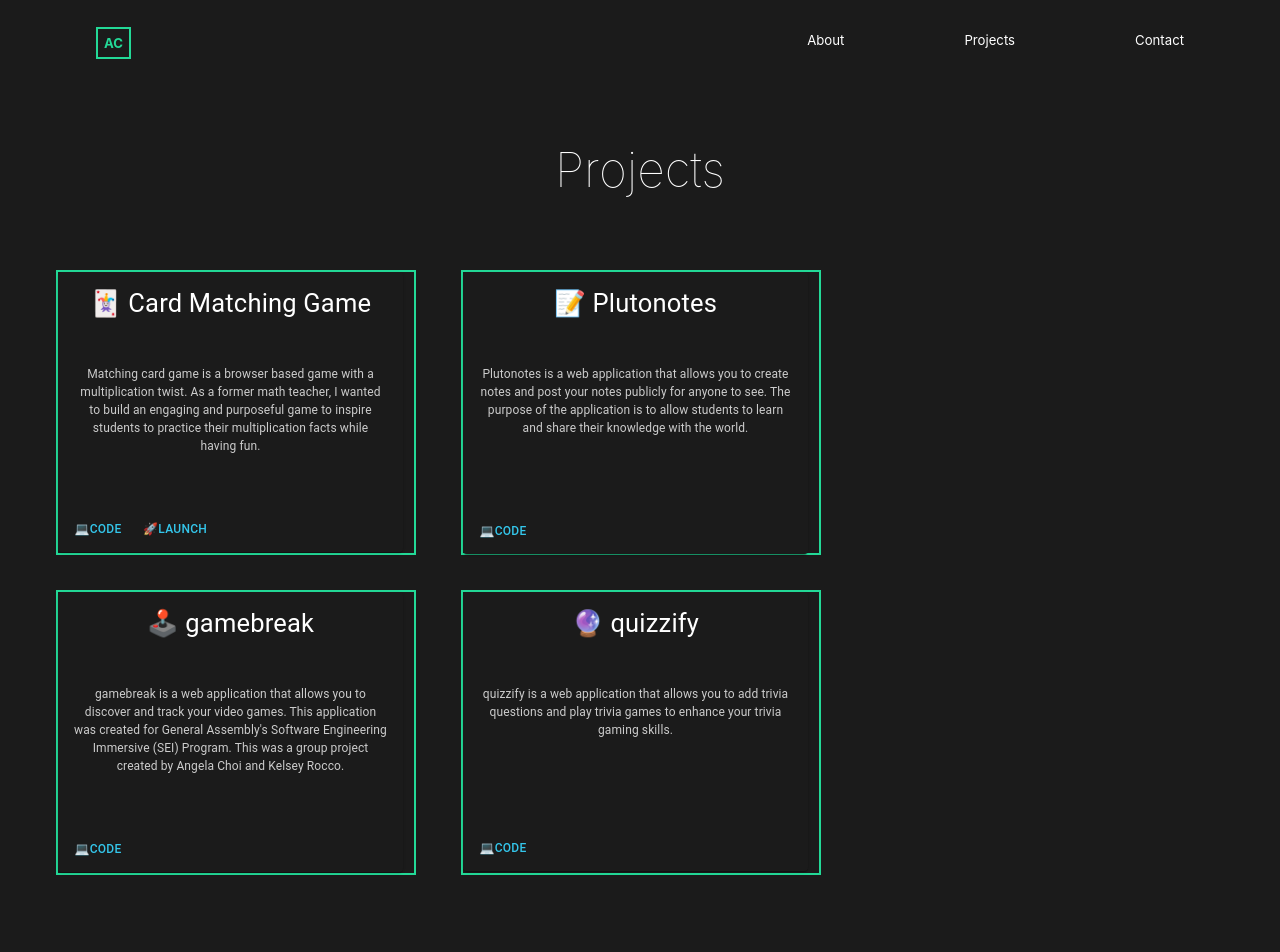
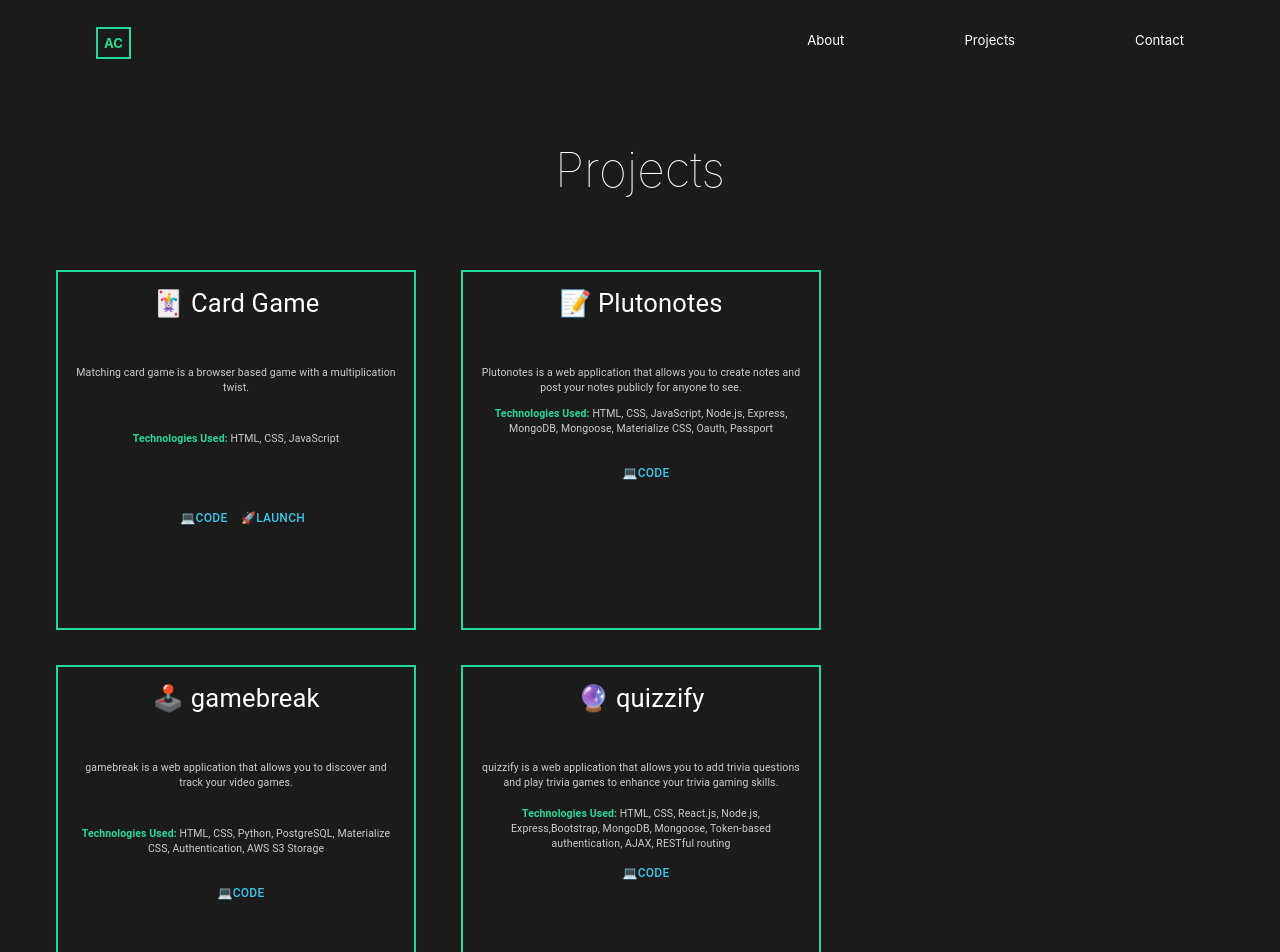
Before and after one commit to angelamchoi/portfolio, a React (Create React App) app: page /work in a window 1280 px wide. Shown: the top 952 px of the page. Built offline with nearby package versions, Linux system fonts and the light colour scheme.

Commit message:
fixed img and adjusted project cards

```diff
--- a/src/components/Nav.js
+++ b/src/components/Nav.js
@@ -29,7 +29,7 @@ li {
   padding: 0.5rem;
 }
 
-@media (max-width: 400px) {
+@media (max-width: 800px) {
   li {
     padding-left: 2rem;
   }
--- a/src/components/ProjectCard.js
+++ b/src/components/ProjectCard.js
@@ -1,6 +1,4 @@
 import * as React from 'react';
-import Card from '@mui/material/Card';
-import CardActions from '@mui/material/CardActions';
 import CardContent from '@mui/material/CardContent';
 import CardMedia from '@mui/material/CardMedia';
 import Button from '@mui/material/Button';
@@ -14,17 +12,9 @@ const StyledProjectCard = styled.div`
   margin-right: 35px;
   margin-bottom: 35px;
   border: 2px solid #23d997;
-  height: 285px;
+  height: 360px;
   width: 360px;
   margin-left: 10px;
-  `;
-
-const ExtraPadding = styled.div`
-  padding-bottom: 35px;
-  `;
-
-const Padding= styled.div`
-  padding-bottom: 20px;
   `;
 
 const StyledLink = styled.a`
@@ -32,33 +22,66 @@ color: #34c6eb;
 font-size: 12px ;
 `;
 
+const ButtonActions = styled.div`
+margin-top: -28px;
+padding-left: 10px;
+`;
+
+const StyledTechnologiesUsed = styled.div`
+color: #ccc;
+font-weight: 400;
+font-size: 0.875rem;
+line-height: 1.43;
+letter-spacing: 0.01071em;
+font-family: "Roboto","Helvetica","Arial",sans-serif;
+margin: 0px;
+padding-bottom: 35px;
+`;
+
+const StyledTechnolgiesUsedMargin = styled.div`
+margin-top: -25px;
+`;
+
+const StyledTechnolgiesUsedLessMargin = styled.div`
+margin-top: -20px;
+`;
+
+const StyledTechnolgiesUsedMorePadding = styled.div`
+padding-bottom: 35px;
+`
+
+const StyledTechnolgiesUsedLessPadding = styled.div`
+margin-bottom: -15px;
+`
+
+
 const ProjectCard = () => {
   return (
     <>
     <Grid2 container spacing={0.5}>
       <StyledProjectCard>
-    <Card sx={{ maxWidth: 345 }} style={{backgroundColor: "#1b1b1b"}}>
       <CardMedia
         title="card matching game"
       />
       <CardContent>
         <Typography gutterBottom variant="h4" component="div" color="white">
-        🃏 Card Matching Game
+        🃏 Card Game
         </Typography>
-        <Typography variant="body1" color="#ccc;">
-        Matching card game is a browser based game with a multiplication twist. As a former math teacher, I wanted to build an engaging and purposeful game to inspire students to practice their multiplication facts while having fun.
+        <Typography variant="body2" color="#ccc;">
+        Matching card game is a browser based game with a multiplication twist.
         </Typography>
+        <StyledTechnologiesUsed>
+          <span>Technologies Used:</span> HTML, CSS, JavaScript
+        </StyledTechnologiesUsed>
+        <StyledTechnolgiesUsedMorePadding/>
       </CardContent>
-      <CardActions>
-        <Button size="small" a href="https://github.com/angelamchoi/card-game" target="_blank"><StyledLink>💻Code</StyledLink></Button>
-        <Button size="small" a href="https://angelamchoi.github.io/card-game/" target="_blank"><StyledLink>🚀Launch</StyledLink></Button>
-      </CardActions>
-    </Card>
+        <ButtonActions>
+          <Button size="small" a href="https://github.com/angelamchoi/card-game" target="_blank"><StyledLink>💻Code</StyledLink></Button>
+          <Button size="small" a href="https://angelamchoi.github.io/card-game/" target="_blank"><StyledLink>🚀Launch</StyledLink></Button>
+        </ButtonActions>
     </StyledProjectCard>
-
     <br></br>
     <StyledProjectCard>
-    <Card sx={{ maxWidth: 345 }} style={{backgroundColor: "#1b1b1b"}}>
       <CardMedia
         title="plutonotes"
       />
@@ -66,19 +89,21 @@ const ProjectCard = () => {
         <Typography gutterBottom variant="h4" component="div" color="white">
         📝 Plutonotes
         </Typography>
-        <Typography variant="body1" color="#ccc;">
-        Plutonotes is a web application that allows you to create notes and post your notes publicly for anyone to see. The purpose of the application is to allow students to learn and share their knowledge with the world.
+        <Typography variant="body2" color="#ccc;">
+        Plutonotes is a web application that allows you to create notes and post your notes publicly for anyone to see.
         </Typography>
+        <StyledTechnologiesUsed>
+        <StyledTechnolgiesUsedMargin>
+          <span>Technologies Used:</span> HTML, CSS, JavaScript, Node.js, Express, MongoDB, Mongoose, Materialize CSS, Oauth, Passport
+          </StyledTechnolgiesUsedMargin>
+        </StyledTechnologiesUsed>
       </CardContent>
-      <Padding></Padding>
-      <CardActions>
+      <ButtonActions>
         <Button size="small" a href="https://github.com/angelamchoi/plutonotes" target="_blank"><StyledLink>💻Code</StyledLink></Button>
-      </CardActions>
-    </Card>
+      </ButtonActions>
     </StyledProjectCard>
     <br></br>
     <StyledProjectCard>
-    <Card sx={{ maxWidth: 345 }} style={{backgroundColor: "#1b1b1b"}}>
       <CardMedia
         title="gamebreak"
       />
@@ -86,18 +111,19 @@ const ProjectCard = () => {
         <Typography gutterBottom variant="h4" component="div" color="white">
         🕹️ gamebreak
         </Typography>
-        <Typography variant="body1" color="#ccc">
-        gamebreak is a web application that allows you to discover and track your video games. This application was created for General Assembly's Software Engineering Immersive (SEI) Program. This was a group project created by Angela Choi and Kelsey Rocco.
+        <Typography variant="body2" color="#ccc">
+        gamebreak is a web application that allows you to discover and track your video games.
         </Typography>
-      </CardContent>
-      <CardActions>
+        <StyledTechnologiesUsed>
+          <span>Technologies Used:</span> HTML, CSS, Python, PostgreSQL, Materialize CSS, Authentication, AWS S3 Storage
+        </StyledTechnologiesUsed>
+       </CardContent>
+      <ButtonActions>
         <Button size="small" a href="https://github.com/angelamchoi/gamebreak" target="_blank"><StyledLink>💻Code</StyledLink></Button>
-      </CardActions>
-    </Card>
+      </ButtonActions>
     </StyledProjectCard>
     <br></br>
     <StyledProjectCard>
-    <Card sx={{ maxWidth: 345 }} style={{backgroundColor: "#1b1b1b"}}>
       <CardMedia
         title="react trivia game"
       />
@@ -105,15 +131,19 @@ const ProjectCard = () => {
         <Typography gutterBottom variant="h4" component="div" color="white">
         🔮 quizzify
         </Typography>
-        <Typography variant="body1" color="#ccc;">
+        <Typography variant="body2" color="#ccc;">
         quizzify is a web application that allows you to add trivia questions and play trivia games to enhance your trivia gaming skills.
         </Typography>
+        <StyledTechnologiesUsed>
+          <StyledTechnolgiesUsedLessMargin>
+          <span>Technologies Used:</span> HTML, CSS, React.js, Node.js, Express,Bootstrap, MongoDB, Mongoose, Token-based authentication, AJAX, RESTful routing
+          </StyledTechnolgiesUsedLessMargin>
+        </StyledTechnologiesUsed>
+        <StyledTechnolgiesUsedLessPadding/>
       </CardContent>
-      <ExtraPadding></ExtraPadding>
-      <CardActions>
+      <ButtonActions>
         <Button size="small" a href="https://github.com/angelamchoi/react-trivia-game" target="_blank"><StyledLink>💻Code</StyledLink></Button>
-      </CardActions>
-    </Card>
+      </ButtonActions>
     </StyledProjectCard>
     </Grid2>
     </>
--- a/src/styles.js
+++ b/src/styles.js
@@ -38,8 +38,16 @@ export const Image = styled.div`
   img {
     width: 100%;
     height: 50vh;
-    object-fit: cover;
+    object-fit: contain;
   }
+
+  @media (max-width: 1300px) {
+    img {
+    width: 100%;
+    height: 50vh;
+    object-fit: contain;
+  }
+}
 `;
 
 export const Hide = styled.div`
```
